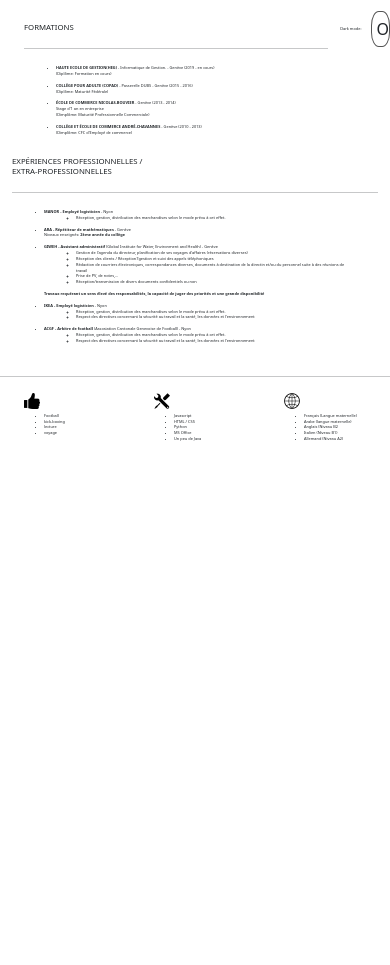
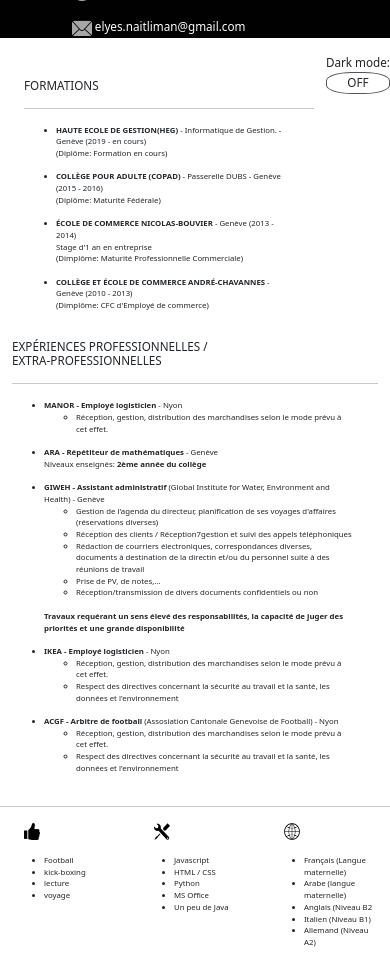
Before and after one commit to Elyes1290/Curriculum-Vitae, a PHP site: page /CV.html in a window 390 px wide; the page is wider, and only the part inside the window is pictured. Shown: the part 1281-2246 px from the top of that part. Before the commit the page ends 1722 px from the top of that part, so only its background shows below. Run offline with PHP 8.4, Linux system fonts and the light colour scheme.

Commit message:
Version final de final officiel
c'est une version OFFICIEL JAVASCRIPT

```diff
--- a/CV.css
+++ b/CV.css
@@ -1,23 +1,33 @@
 @media screen and (max-width: 576px) {
-    body{
+
+    #body{
+        font-size: 2vw;
+    }
+    #body h1, .mode{
         font-size: 3vw;
     }
-    h1{
-        font-size: 3vw;
-    }
-
     .info-container{
         font-size: 3vw;
     }
-    header{
+    header, header h1{
+        width: 100%;
+        height: 100%;
         font-size: 3vw;
-        width: 100%;
-        margin-top: 5%;
+        background-color: #000100;
+        text-align: center;
+    }
+
+    header .imgg{
+        width: 3.25rem;
+        height: 3.25rem;
+        align-items: center;
+
     }
     .photocv{
         width: 40vw;
         height: 57vw;
     }
+
 
 }
 
@@ -35,8 +45,9 @@
         text-align: center;
         font-size: 1vw;
 
+    }
 
-    }
+
 }
 
 body{
@@ -115,14 +126,14 @@ header address{
     background-color: white;
     }
 
-      .btn {
+    .ON {
     cursor: pointer;
-        border: 1px solid #555;
+    border: 0.06609385327164574vw
+    solid #555;
     border-radius: 40%;
-        width: 5vw;
+    width: auto;
     text-align: center;
-        padding: 5px;
-        margin-left: 8px;
+    padding: 0.3304692663582287vw;
     }
 
     .dark-mode {
--- a/CV.html
+++ b/CV.html
@@ -22,7 +22,7 @@
       <img src="./Images/2.jpg" class="photocv" alt="">
       <br><br><br><br><br>
       <h1>Elyes NAIT-LIMAN</h1><br><br><br><br><br>
-          <p style="text-align: justify;"><strong> Rigoureux</strong>,<strong> organisé</strong>,<strong> autonome</strong>,<strong> adaptable</strong>, ayant un sens élevé des responsabilités et doté d'excellents <strong> capacités relationnelles </strong> et rédactionnelles, je recherche un emploi qui me permette d'évoluer dans un environnement professionnel dynamique de qualité.</p>
+          <p style="text-align: justify; padding: 5%;"><strong> Rigoureux</strong>,<strong> organisé</strong>,<strong> autonome</strong>,<strong> adaptable</strong>, ayant un sens élevé des responsabilités et doté d'excellents <strong> capacités relationnelles </strong> et rédactionnelles, je recherche un emploi qui me permette d'évoluer dans un environnement professionnel dynamique de qualité.</p>
 
           <address>
         <br><br><br><br><br><br><br><br><br><br><br><br>
@@ -33,10 +33,11 @@
 
         <img src="./Images/marqueur-gris.png" alt="">Chemin de Pont-Céard 29<br>
         <abbr title="adress"><img src="./Images/" class="addresse" alt=""></abbr> 1290 Versoix<br>
-        <abbr title="Phone"><img src="./Images/tel-f-gris.png" class="phone" alt=""></abbr> (+41) 79 / 549 16 98
+        <abbr title="Phone"><img src="./Images/tel-f-gris.png" class="phone" alt=""></abbr> (+41) 79 / 549 16 98 <br><br>
+        <abbr title="Phone"><img src="./Images/enveloppe-gris_1.png" class="email" alt=""></abbr> elyes.naitliman@gmail.com
       </address>
       <address>
-        <abbr title="Phone"><img src="./Images/enveloppe-gris_1.png" class="email" alt=""></abbr> elyes.naitliman@gmail.com</a>
+
       </address>
     </div>
   </header>
@@ -44,7 +45,7 @@
   <body >
     <div class="mode">
       Dark mode:
-      <span class="btn">OFF</span>
+      <p class="ON" value ='ON' id="OFF">OFF</p>
   </div>
 
     <section id="body">
--- a/main.js
+++ b/main.js
@@ -1,31 +1,14 @@
-// $( ".change" ).on("click", function() {
-//     if( $( "body" ).hasClass( "dark" )) {
-//         $( "body" ).removeClass( "dark" );
-//         $( ".change" ).text( "OFF" );
-//     } else {
-//         $( "body" ).addClass( "dark" );
-//         $( ".change" ).text( "ON" );
-//     }
-// });
-
-// $( ".change" ).on("click", function() {
-//     if( $( "header" ).hasClass( "dark" )) {
-//         $( "header" ).removeClass( "dark" );
-//         $( ".change" ).text( "OFF" );
-//     } else {
-//         $( "header" ).addClass( "dark" );
-//         $( ".change" ).text( "ON" );
-//     }
-// });
-
-        // function myFunction() {
-        // var element = document.getElementById('header');
-        // element.classList.toggle("lightmode");
-        // }
-
-
-        let button = document.querySelector('.btn')
+        let button = document.querySelector('.ON')
+        button.value ='OFF'
 
         button.addEventListener('click', ()=>{
+          if (button.value == "OFF"){
+            button.value = "ON"
+            button.innerHTML = "ON"
+          }
+          else{
+            button.value = "OFF"
+            button.innerHTML = "OFF"
+          }
           document.documentElement.classList.toggle('dark-mode')
         })
```
Lines whose indentation alone changed are shown as unchanged.
